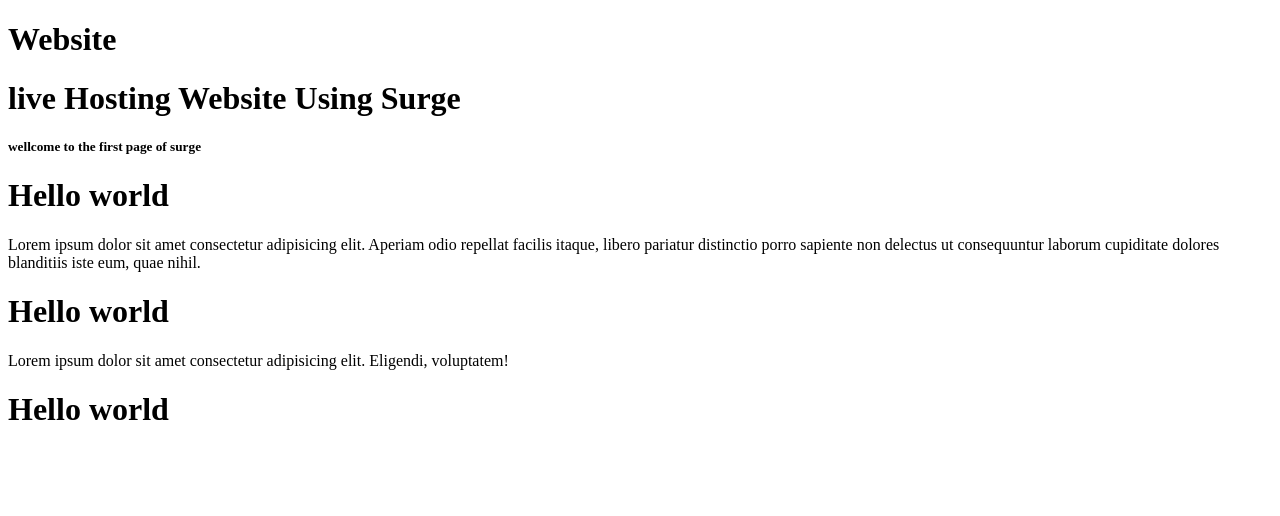
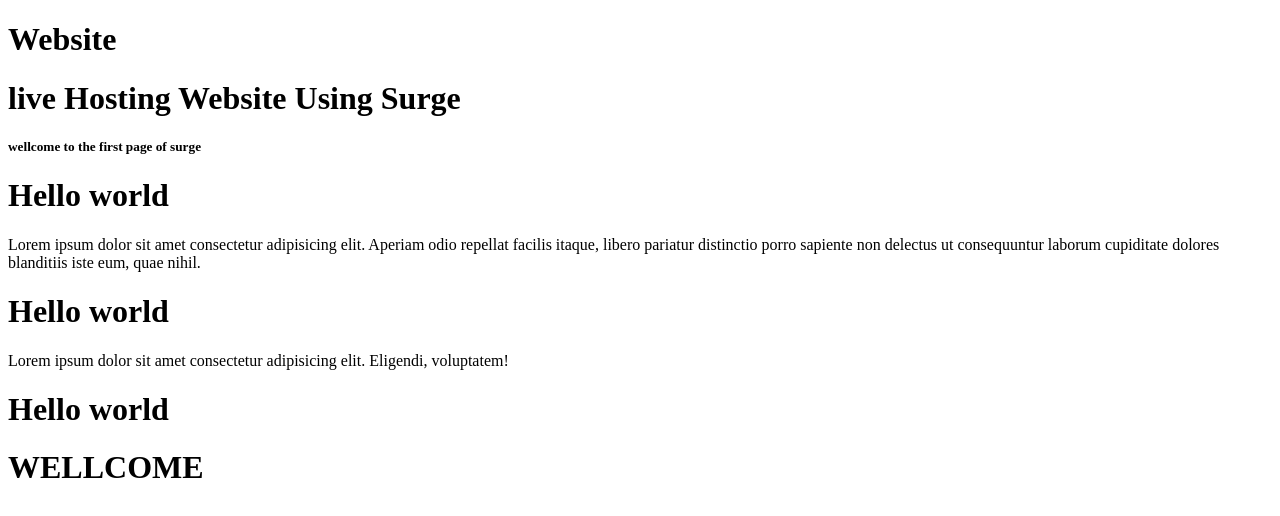
Before and after one commit to syedaariza/live-website, a website: page index.html in a window 1280 px wide. Drawn offline with Linux system fonts and the light colour scheme.

Commit message:
Update index.html

```diff
--- a/index.html
+++ b/index.html
@@ -26,5 +26,6 @@
       voluptatem!
     </p>
     <h1>Hello world</h1>
+    <h1>WELLCOME</h1>
   </body>
 </html>
```
